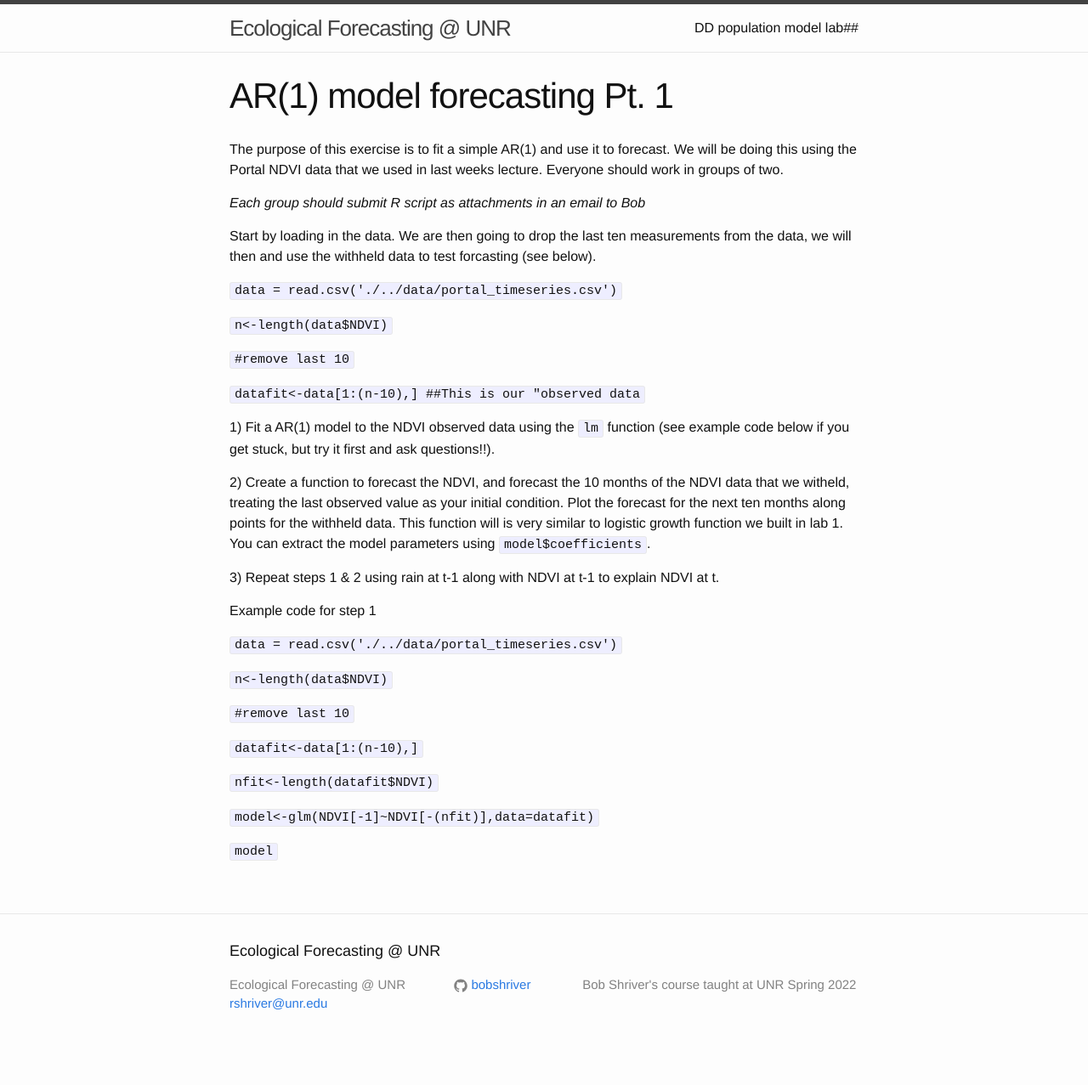
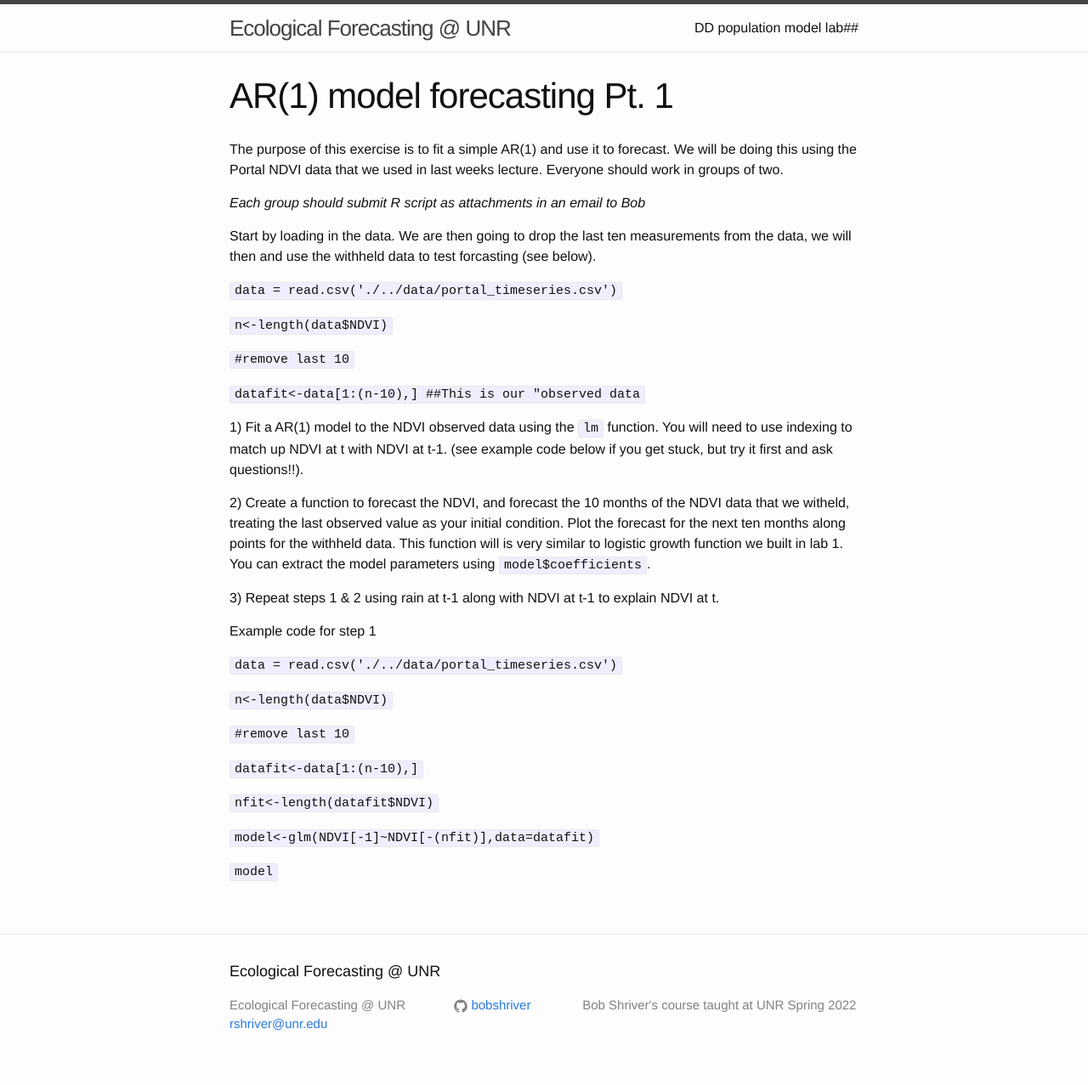
Before and after one commit to bobshriver/UNR-EcoForecast, a Jekyll site: the page built from labs/ARmodel.md, in a window 1280 px wide. Shown: the whole page at 85% size. Built offline with Jekyll 4.4.1, drawn with Linux system fonts in a browser that asks for light colours; before the commit the page ends 1253 px from its top, so only the background shows below that.

Commit message:
UpdateLab3

```diff
--- a/labs/ARmodel.html
+++ b/labs/ARmodel.html
@@ -360,7 +360,7 @@ pre code {
 <p><code>#remove last 10</code></p>
 <p><code>datafit&lt;-data[1:(n-10),] ##This is our &quot;observed data</code></p>
 <ol style="list-style-type: decimal">
-<li><p>Fit a AR(1) model to the NDVI observed data using the <code>lm</code> function (see example code below if you get stuck, but try it first and ask questions!!).</p></li>
+<li><p>Fit a AR(1) model to the NDVI observed data using the <code>lm</code> function. You will need to use indexing to match up NDVI at t with NDVI at t-1. (see example code below if you get stuck, but try it first and ask questions!!).</p></li>
 <li><p>Create a function to forecast the NDVI, and forecast the 10 months of the NDVI data that we witheld, treating the last observed value as your initial condition. Plot the forecast for the next ten months along points for the withheld data. This function will is very similar to logistic growth function we built in lab 1. You can extract the model parameters using <code>model$coefficients</code>.</p></li>
 <li><p>Repeat steps 1 &amp; 2 using rain at t-1 along with NDVI at t-1 to explain NDVI at t.</p></li>
 </ol>
--- a/labs/ARmodel.md
+++ b/labs/ARmodel.md
@@ -20,7 +20,7 @@ Start by loading in the data. We are then going to drop the last ten measurement
 
   `datafit<-data[1:(n-10),] ##This is our "observed data`
 
-1) Fit a AR(1) model to the NDVI observed data using the `lm` function (see example code below if you get stuck, but try it first and ask questions!!).
+1) Fit a AR(1) model to the NDVI observed data using the `lm` function. You will need to use indexing to match up NDVI at t with NDVI at t-1. (see example code below if you get stuck, but try it first and ask questions!!).
 
 2) Create a function to forecast the NDVI, and forecast the 10 months of the NDVI data that we witheld, treating the last observed value as your initial condition. Plot the forecast for the next ten months along points for the withheld data.  This function will is very similar to logistic growth function we built in lab 1. You can extract the model parameters using `model$coefficients`.
 
```
